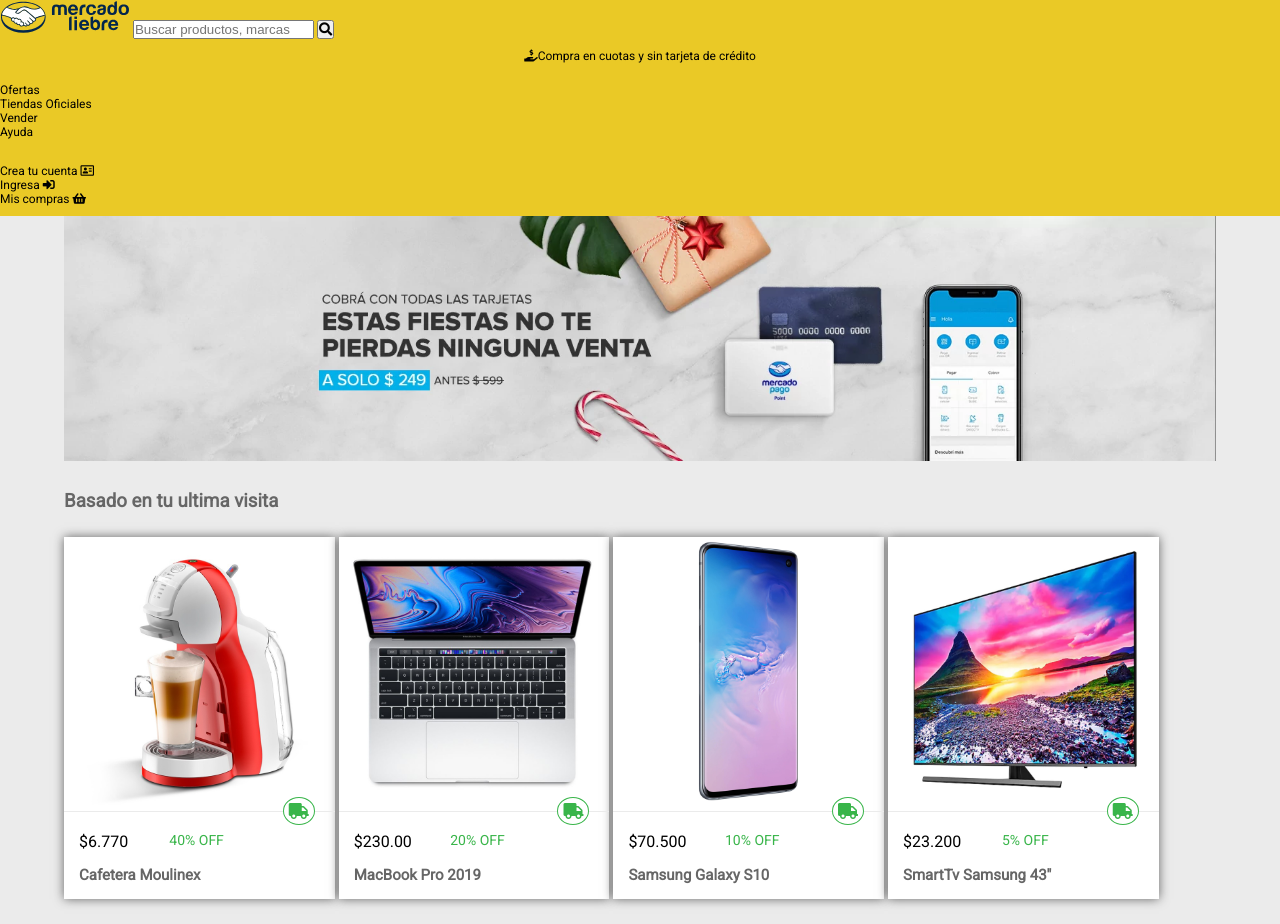
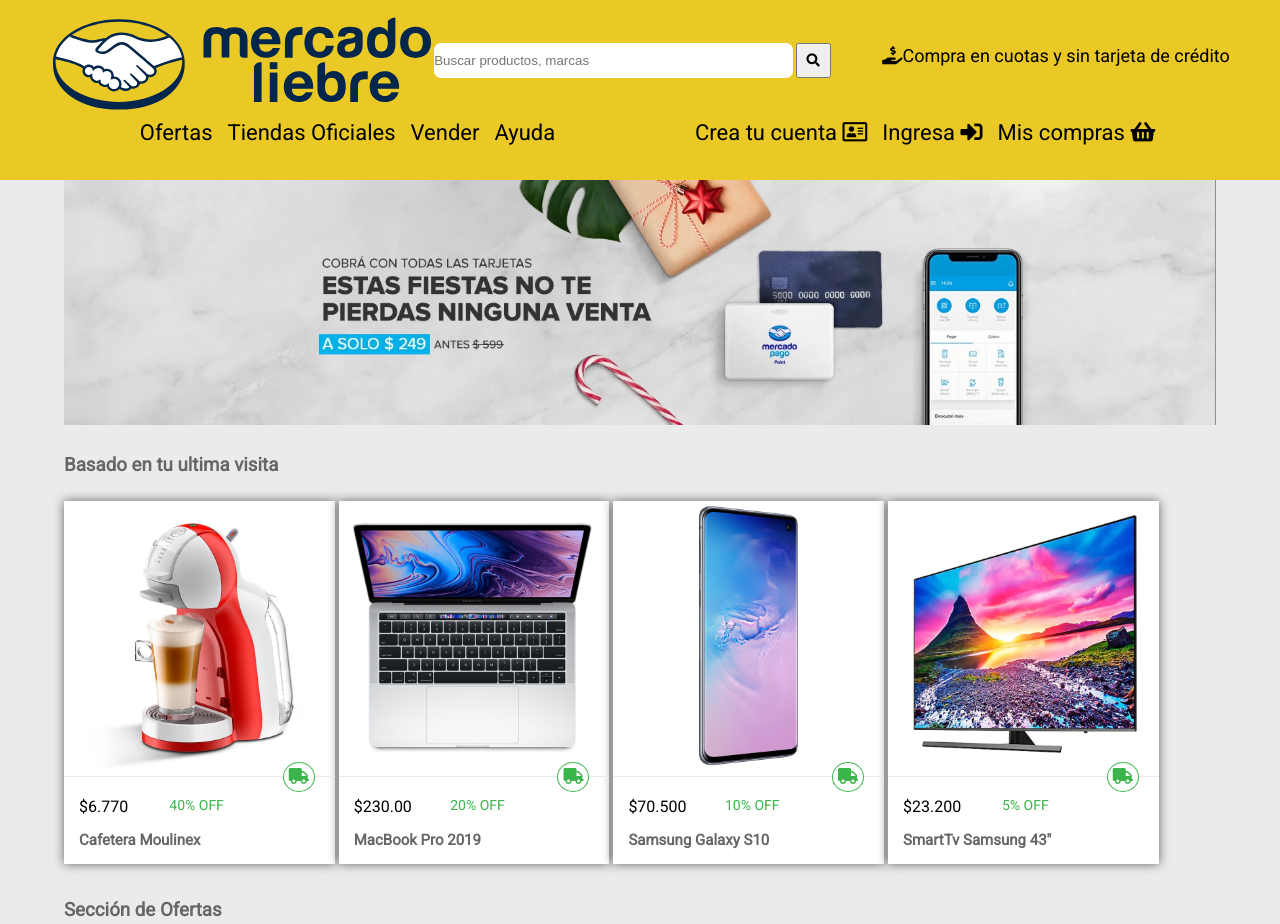
Before and after one commit to RICARDO-JUTURI/TP-MercadoLiebre, a website: page views/index.html in a window 1280 px wide. Shown: the top 924 px of the page. Drawn offline with Linux system fonts and the light colour scheme; files that its build step writes are made by us from their sources; files whose address does not match are found by name.

Commit message:
completando..

```diff
--- a/app.js
+++ b/app.js
@@ -1,6 +1,6 @@
 const express = require('express');
 let app = express();
-const PORT = 3030;
+const PORT = 3777;
 const path = require('path')
 
 app.use(express.static('public'));
--- a/public/css/general.css
+++ b/public/css/general.css
@@ -18,4 +18,20 @@
 
 li{
     list-style: none;
+font-size: 22px;
+    float: left;
+
 }
+main section article i{
+    display: block;
+    font-size: 16px;
+    padding: 5px;
+    width: 30px;
+    height: 30px;
+    border: 1px solid #39b54a;
+    background-color: #FFF;
+    border-radius: 50%;
+    position: absolute;
+    right: 20px;
+    top:-15px;
+}
--- a/public/css/header.css
+++ b/public/css/header.css
@@ -4,12 +4,18 @@
     background-color: var(--amarillo);
     font-size: var(--paragraph);
     padding-bottom: 10px;
-}
 
+    }
+
+    header .horizon{
+
+        width: 100%;
+         height: 120px;
+    }
 header .burger-menu {
     background-color: var(--celeste);
     color: #fff;
-    width: 15px;
+    width: 25px;
     padding: 7px;
     border-radius: 5px;
     text-align: center;
@@ -17,17 +23,38 @@
 }
 
 header .logo {
-    display: inline-block;
-    width: 130px;
+     display: inline-block;
+     width: 48%;
+     margin-top: 10px;
+     justify-content: center;
+
+
+
+
+
 
 }
-
 
 /* search-bar */
 
 header .search-bar {
+ display: inline-block;
+ width:50% ;
+
+
+    /*margin-left: 15px;*/
+}
+header .search-bar input{
+    width: 75%;
+height: 30px;
+border-radius: 7px;
+border: none;
+}
+header button.boton{
     display: inline-block;
-    /*margin-left: 15px;*/
+width: 30px;
+height: 30px;
+
 }
 
 /* Quota */
--- a/public/css/home.css
+++ b/public/css/home.css
@@ -67,6 +67,7 @@
 }
 
 
+
 /* ------------------------ */
 /* Tablet*/
 @media (min-width: 361px) {
@@ -83,6 +84,22 @@
     .home .card .card-content .product-name {
         display: block;
     }
+
+
+    header .horizon{
+        width: 100%;
+
+
+    }
+    header .search-bar {
+       width: 45%;
+
+
+       }
+       header .search-bar input {
+
+       }
+
 }
 
 
@@ -105,4 +122,54 @@
         width: 23.5%;
     }
 
+
+header .horizon{
+    width: 100%;
+    height: 120px;
+    /* display: inline; */
+    display: flex;
+    flex-direction: row;
+    justify-content: space-around;
+    justify-content: center;
+    align-items: center;
 }
+
+header button.boton{
+    height: 35px;
+    width: 35px;
+}
+
+header .logo {
+    display: inline-block;
+    width: 30%;
+
+}
+header .search-bar {
+    width: 35%;
+    display: inline-block;
+       /*margin-left: 15px;*/
+
+   }
+   header .search-bar input{
+       width: 80%;
+       height: 35px;
+   }
+
+   header p.quota {
+    text-align: center;
+    margin: 10px 0 20px;
+    font-size: 18px;
+}
+
+header .horizon2 nav{
+    width: 100%;
+   display: flex;
+    flex-direction: row;
+    justify-content: space-evenly;
+}
+header .horizon2 nav a{
+ margin-left: 15px;
+}
+
+
+}
--- a/views/index.html
+++ b/views/index.html
@@ -7,18 +7,28 @@
     <title>Mercado Liebre</title>
     <link rel="stylesheet" href="https://pro.fontawesome.com/releases/v5.10.0/css/all.css" integrity="sha384-AYmEC3Yw5cVb3ZcuHtOA93w35dYTsvhLPVnYs9eStHfGJvOvKxVfELGroGkvsg+p" crossorigin="anonymous"/>
     <link rel="stylesheet" href="css/estilo.css">
+    <link rel = "preconnect" href = "https://fonts.gstatic.com" crossorigin>
+
+
+
+
+
 </head>
 <body>
     <header>
+        <div class="horizon">
         <div class="logo"><img src="images/logo-mercado-liebre.svg" class="logo__img">
         </div>
         <div class="search-bar">
             <input type="text" placeholder="Buscar productos, marcas">
+
+        <button class="boton"><i class="fas fa-search"></i></button>
+    </div>
+            <p class="quota"><i class="fas fa-hand-holding-usd"></i>Compra en cuotas y sin tarjeta de crédito</p>
         </div>
-        <button><i class="fas fa-search"></i></button>
-        </div>
-            <p class="quota"><i class="fas fa-hand-holding-usd"></i>Compra en cuotas y sin tarjeta de crédito</p>
-        <nav>
+
+        <div class="horizon2">
+            <nav>
             <ul id="top-list">
                 <li><a href="#">Ofertas</a></li>
                 <li><a href="#">Tiendas Oficiales</a></li>
@@ -31,6 +41,7 @@
                 <li><a href="#">Mis compras</a> <i class="fas fa-shopping-basket"></i></li>
             </ul>
         </nav>
+    </div>
         <div class="burger-menu">
             <i class="fas fa-bars"></i>
         </div>
@@ -189,5 +200,7 @@
         <p class="copy">Copyright ©️ 1999-2020 MercadoLiebre S.R.L.</p>
     </footer>
 
+
+
 </body>
 </html>
```
Also changed, not shown: views/register.html (+65 -1 lines).
